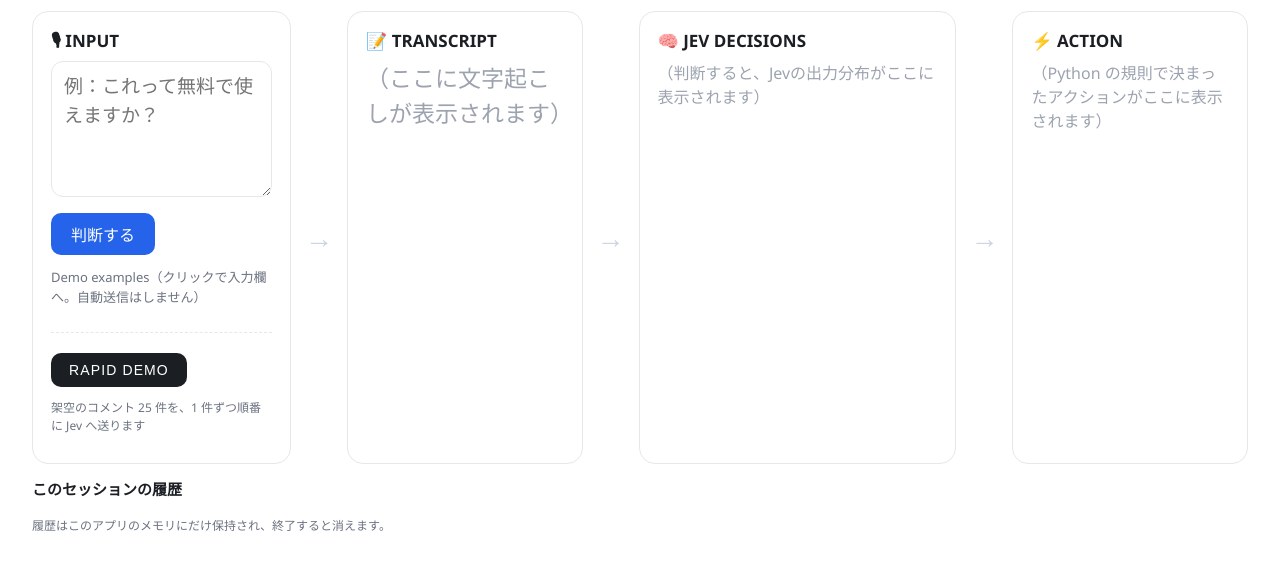
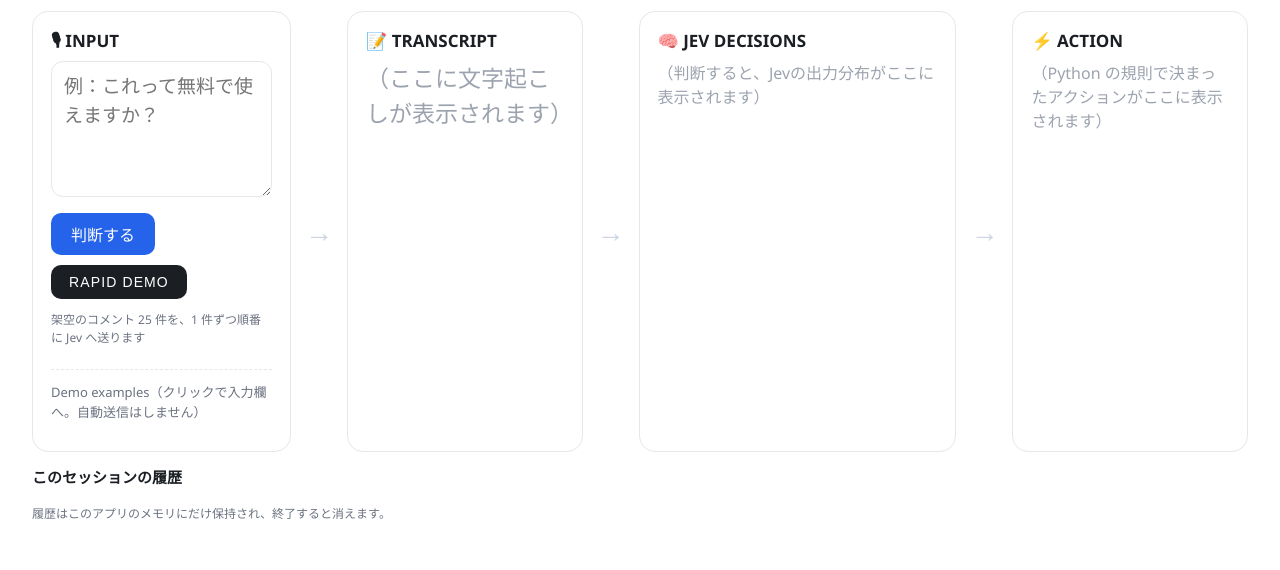
Before and after one commit to nikotaronosuke/jev-voice-decision, a plain HTML site: page app/ui/index.html in a window 1280 px wide. Shown: the part 90-660 px from the top of the page. Drawn offline with Linux system fonts and the light colour scheme.

Commit message:
Show the RAPID DEMO controls right under the decide button

```diff
--- a/app/ui/index.html
+++ b/app/ui/index.html
@@ -30,8 +30,6 @@
           <button id="decide" class="primary" type="button">判断する</button>
           <span id="input-status" class="muted"></span>
         </div>
-        <p class="muted small">Demo examples（クリックで入力欄へ。自動送信はしません）</p>
-        <div id="examples" class="chips"></div>
         <div class="rapid">
           <div class="row">
             <button id="rapid-btn" class="rapid-btn" type="button">RAPID DEMO</button>
@@ -40,6 +38,8 @@
           <div id="rapid-bar" class="rapid-bar" hidden><div id="rapid-bar-fill" class="rapid-bar-fill"></div></div>
           <p class="muted tiny">架空のコメント 25 件を、1 件ずつ順番に Jev へ送ります</p>
         </div>
+        <p class="muted small">Demo examples（クリックで入力欄へ。自動送信はしません）</p>
+        <div id="examples" class="chips"></div>
       </div>
 
       <div id="voice-panel" hidden>
--- a/app/ui/styles.css
+++ b/app/ui/styles.css
@@ -151,7 +151,7 @@ textarea:focus { border-color: var(--accent); }
 }
 
 /* rapid demo */
-.rapid { margin-top: 12px; padding-top: 10px; border-top: 1px dashed var(--line); }
+.rapid { margin: 10px 0 12px; padding-bottom: 10px; border-bottom: 1px dashed var(--line); }
 .rapid-btn { background: var(--ink); color: #fff; border: 0; padding: 9px 18px; border-radius: 10px; font-size: 14px; letter-spacing: 0.08em; cursor: pointer; }
 .rapid-btn.running { background: var(--rec); }
 .rapid-btn:disabled { opacity: 0.5; cursor: wait; }
```
